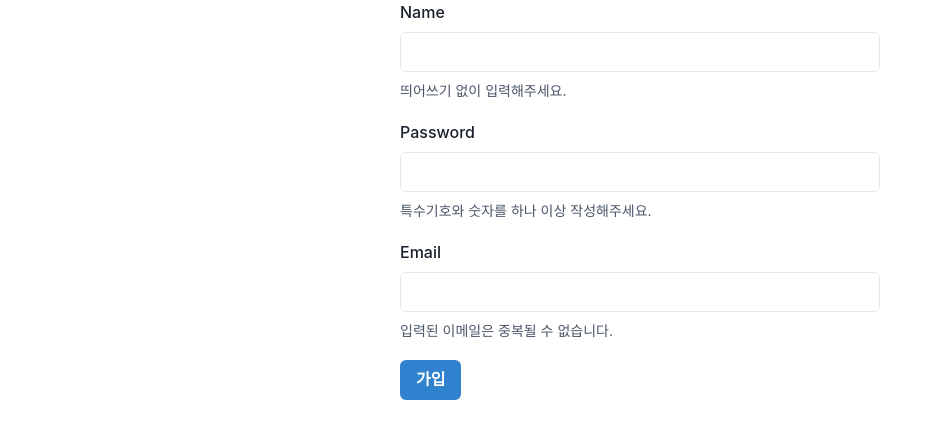
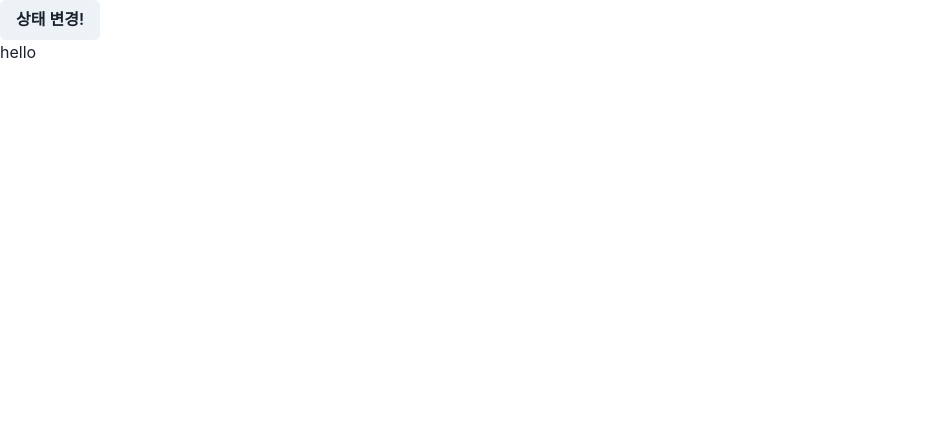
Before and after one commit to yasupeter/react20231031, a React (Create React App) app: page / in a window 1280 px wide. Shown: the top 438 px of the page, without its empty margins (0-943 px from the left). Built offline with nearby package versions, Linux system fonts and the light colour scheme.

Commit message:
Mon, 11.6 state 사용 예제 2

```diff
--- a/src/App.js
+++ b/src/App.js
@@ -1,83 +1,21 @@
 import React, { useState } from "react";
-import {
-  Box,
-  Button,
-  Center,
-  FormControl,
-  FormHelperText,
-  FormLabel,
-  Input,
-} from "@chakra-ui/react";
+import { Button } from "@chakra-ui/react";
 
 function App(props) {
-  const [name, setName] = useState("");
-  const [password, setPassword] = useState("");
-  const [email, setEmail] = useState("");
-  const [submitting, setSubmitting] = useState(false);
+  const [text, setText] = useState("hello");
 
-  function handleNameInput(e) {
-    setName(e.target.value);
-  }
-  function handlePasswordInput(e) {
-    setPassword(e.target.value);
-  }
+  console.log(text);
 
-  function handleEmailInput(e) {
-    setEmail(e.target.value);
-  }
-
-  function handleSubmit() {
-    setSubmitting(true);
-    /*
-    axios
-      .post("/adduser", {
-        name,
-        email,
-        password,
-      })
-      .then((response) => console.log("성공할 때 해야하는일"))
-      .catch((error) => console.log("실패할 때 해야하는 일"))
-      .finally(() => console.log("꼭 해야하는 일"));
-
-     */
+  function handleButtonClick() {
+    // text 라는 state 값 변경
+    setText("greeting");
   }
 
   return (
-    <Center>
-      <Box w={"480px"}>
-        <FormControl mb={5}>
-          <FormLabel>Name</FormLabel>
-          <Input type="text" value={name} onChange={handleNameInput} />
-          <FormHelperText>띄어쓰기 없이 입력해주세요.</FormHelperText>
-        </FormControl>
-
-        <FormControl mb={5}>
-          <FormLabel>Password</FormLabel>
-          <Input
-            type="password"
-            value={password}
-            onChange={handlePasswordInput}
-          />
-          <FormHelperText>
-            특수기호와 숫자를 하나 이상 작성해주세요.
-          </FormHelperText>
-        </FormControl>
-
-        <FormControl mb={5}>
-          <FormLabel>Email</FormLabel>
-          <Input type="email" value={email} onChange={handleEmailInput} />
-          <FormHelperText>입력된 이메일은 중복될 수 없습니다.</FormHelperText>
-        </FormControl>
-
-        <Button
-          onClick={handleSubmit}
-          colorScheme="blue"
-          isLoading={submitting}
-        >
-          가입
-        </Button>
-      </Box>
-    </Center>
+    <div>
+      <Button onClick={handleButtonClick}>상태 변경!</Button>
+      <p>{text}</p>
+    </div>
   );
 }
 
```
